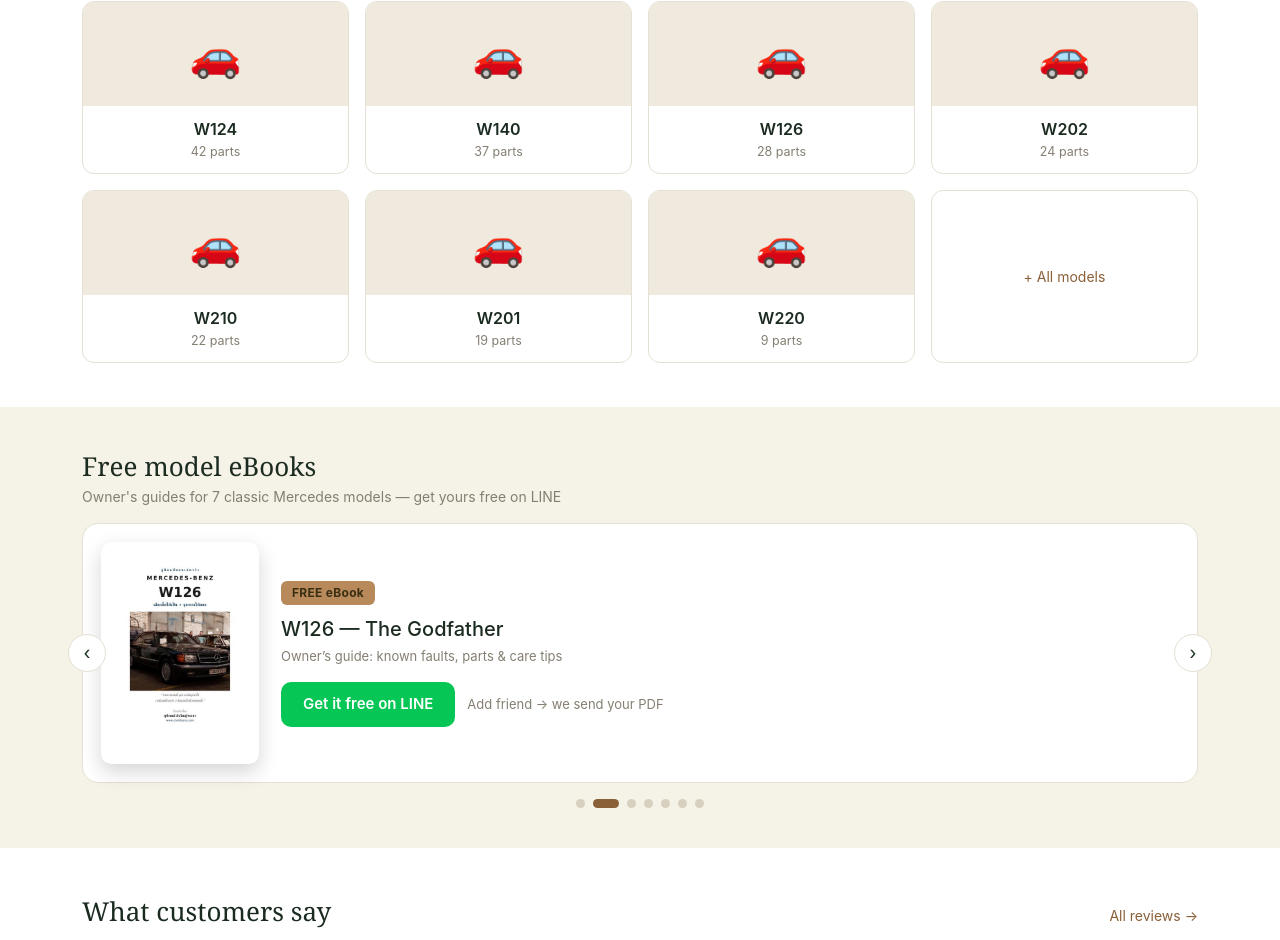
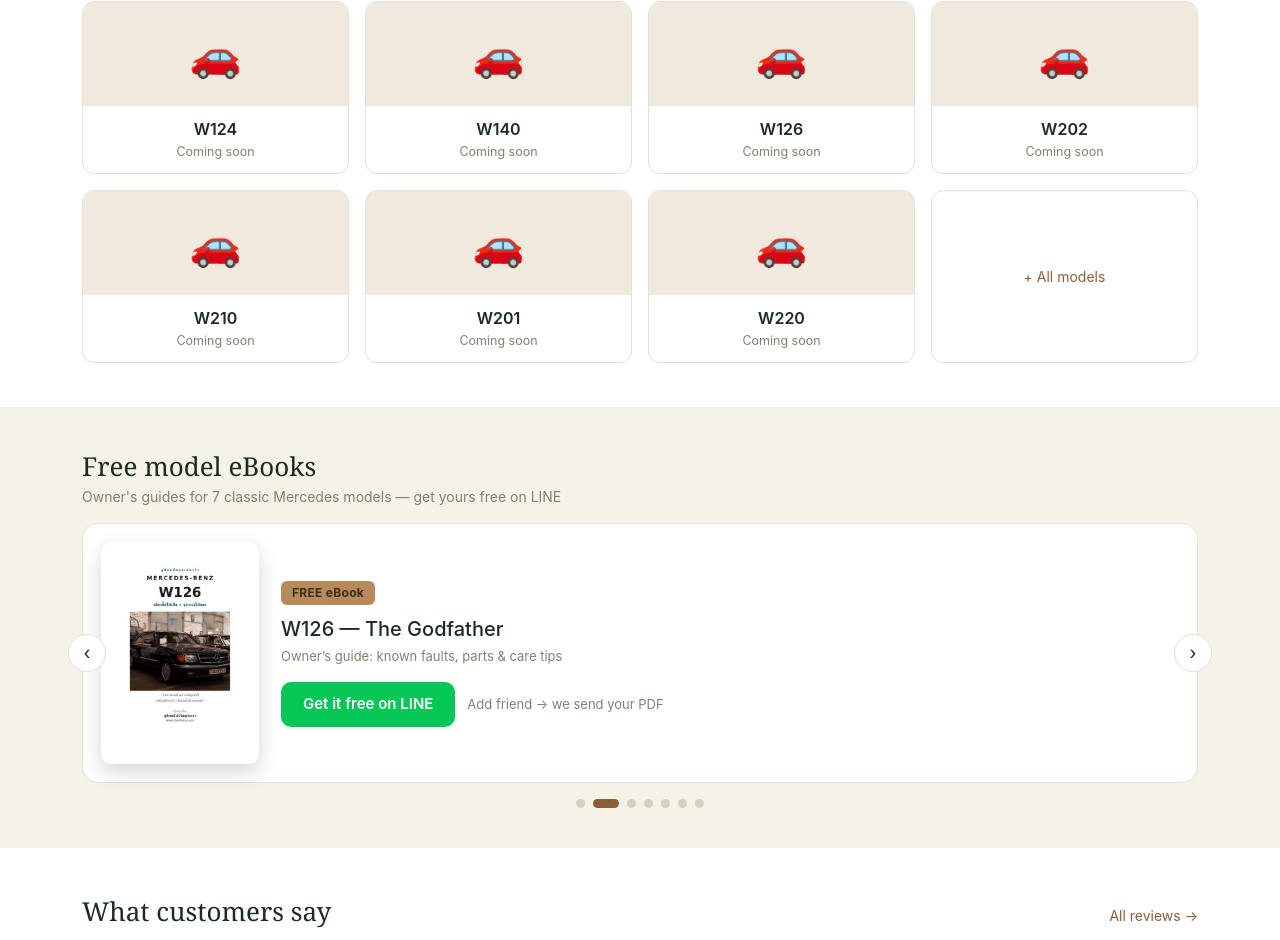
Before and after one commit to Chutiparts/chutiparts-web, a Next.js app: page / in a window 1280 px wide. Shown: the part 857-1797 px from the top of the page. Built offline with nearby package versions, Linux system fonts and the light colour scheme; no server answers; the database is empty.

Commit message:
Update page.tsx

```diff
--- a/app/page.tsx
+++ b/app/page.tsx
@@ -6,16 +6,15 @@
 import Link from "next/link";
 import { useEffect, useState } from "react";
 import { useLang } from "@/app/context/LanguageContext";
+import { createClient } from "@/utils/supabase/client";
 
 const OA_ID = "@440ifncj";
 const LINE_ADD = `https://line.me/R/ti/p/${encodeURIComponent(OA_ID)}`;
 
 const CHIPS = ["W124", "W126", "W140", "W201", "W202", "W210", "W220"];
 
-const MODELS = [
-  { m: "W124", n: 42 }, { m: "W140", n: 37 }, { m: "W126", n: 28 }, { m: "W202", n: 24 },
-  { m: "W210", n: 22 }, { m: "W201", n: 19 }, { m: "W220", n: 9 },
-];
+// ลำดับการ์ด "Shop by model" — จำนวนชิ้นดึงสดจาก Supabase (products.compatible_models)
+const MODEL_CODES = ["W124", "W140", "W126", "W202", "W210", "W201", "W220"];
 
 const EBOOKS = [
   { m: "W124", en: "The German Tank",      th: "รถถังเยอรมัน" },
@@ -37,12 +36,38 @@
 export default function HomePage() {
   const { lang, t } = useLang();
   const [slide, setSlide] = useState(0);
+  const [counts, setCounts] = useState<Record<string, number> | null>(null);
 
+  // slideshow auto-rotate
   useEffect(() => {
     const id = setInterval(() => setSlide((s) => (s + 1) % EBOOKS.length), 4500);
     return () => clearInterval(id);
   }, []);
   const go = (d: number) => setSlide((s) => (s + d + EBOOKS.length) % EBOOKS.length);
+
+  // live part counts per model from Supabase (published only)
+  useEffect(() => {
+    const sb = createClient();
+    sb.from("products")
+      .select("compatible_models")
+      .eq("is_published", true)
+      .then(({ data }) => {
+        const c: Record<string, number> = {};
+        for (const row of data ?? []) {
+          for (const m of (row.compatible_models as string[] | null) ?? []) {
+            c[m] = (c[m] ?? 0) + 1;
+          }
+        }
+        setCounts(c);
+      });
+  }, []);
+
+  const comingSoon = lang === "en" ? "Coming soon" : "เร็ว ๆ นี้";
+  const partLabel = (code: string) => {
+    if (counts === null) return "…";
+    const n = counts[code] ?? 0;
+    return n > 0 ? `${n} ${t("parts")}` : comingSoon;
+  };
 
   return (
     <div className="cb-home">
@@ -89,10 +114,10 @@
           <Link href="/search">{t("view_all")}</Link>
         </div>
         <div className="cb-cars">
-          {MODELS.map((c) => (
-            <Link className="cb-carcard" key={c.m} href={`/search?model=${c.m}`}>
+          {MODEL_CODES.map((code) => (
+            <Link className="cb-carcard" key={code} href={`/search?model=${code}`}>
               <div className="cb-carimg">🚗</div>
-              <div className="cb-cc"><div className="n">{c.m}</div><div className="p">{c.n} {t("parts")}</div></div>
+              <div className="cb-cc"><div className="n">{code}</div><div className="p">{partLabel(code)}</div></div>
             </Link>
           ))}
           <Link className="cb-carcard cb-allcard" href="/search">{t("all_models")}</Link>
```
